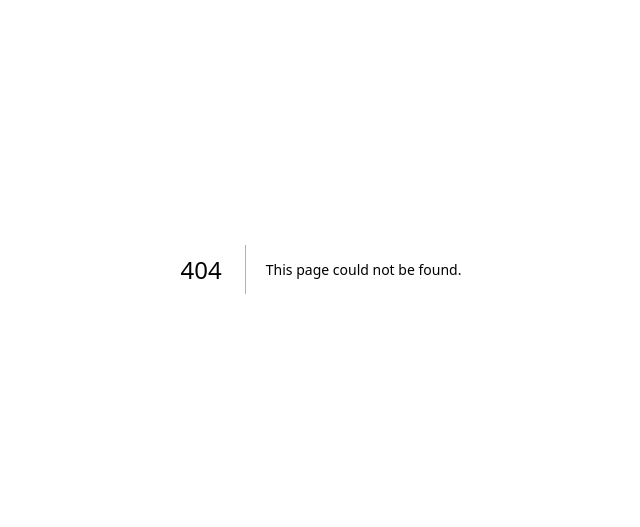
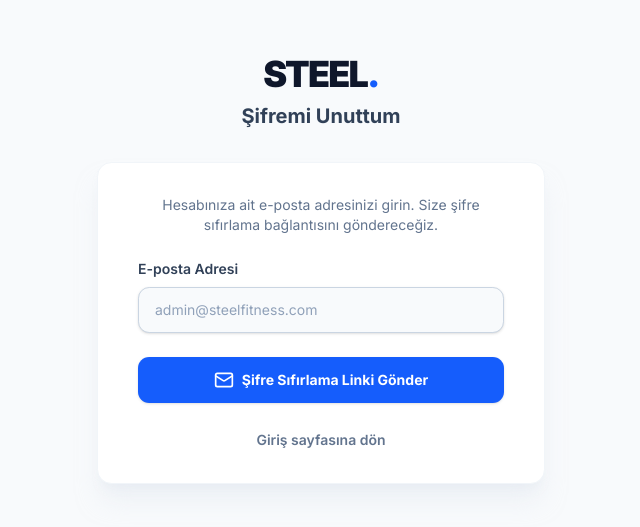
Before and after one commit to Ardaadgr/steel-e-commerce, a Next.js app: page /admin/forgot-password in a window 1280 px wide. Before the commit this address had no page. Shown: the part 131-658 px from the top of the page, without its empty margins (319-959 px from the left). Built offline with nearby package versions, Linux system fonts and the light colour scheme.

Commit message:
fix: removed sidebar from login page and added forgot password flow

```diff
--- /dev/null
+++ b/src/app/admin/AdminLayoutWrapper.tsx
@@ -0,0 +1,32 @@
+"use client"
+
+import { usePathname } from "next/navigation"
+
+export default function AdminLayoutWrapper({
+  children,
+  sidebar,
+  header
+}: {
+  children: React.ReactNode
+  sidebar: React.ReactNode
+  header: React.ReactNode
+}) {
+  const pathname = usePathname()
+  const isAuthPage = pathname === "/admin/login" || pathname === "/admin/forgot-password"
+
+  if (isAuthPage) {
+    return <div className="min-h-screen bg-slate-50 w-full flex-1">{children}</div>
+  }
+
+  return (
+    <div className="min-h-screen bg-slate-50 text-slate-900 flex">
+      {sidebar}
+      <main className="flex-1 flex flex-col h-screen overflow-hidden">
+        {header}
+        <div className="flex-1 overflow-y-auto p-4 md:p-8">
+          {children}
+        </div>
+      </main>
+    </div>
+  )
+}
--- /dev/null
+++ b/src/app/admin/forgot-password/page.tsx
@@ -0,0 +1,96 @@
+"use client"
+
+import { useState } from "react"
+import Link from "next/link"
+import { ArrowLeft, Mail, CheckCircle2 } from "lucide-react"
+
+export default function ForgotPasswordPage() {
+  const [email, setEmail] = useState("")
+  const [isSubmitted, setIsSubmitted] = useState(false)
+
+  const handleSubmit = (e: React.FormEvent) => {
+    e.preventDefault()
+    // For MVP, we mock the email sending process
+    setIsSubmitted(true)
+  }
+
+  return (
+    <div className="min-h-screen bg-slate-50 flex flex-col justify-center py-12 sm:px-6 lg:px-8">
+      <div className="sm:mx-auto sm:w-full sm:max-w-md">
+        <div className="flex justify-center text-4xl font-black text-slate-900 tracking-tighter mb-2">
+          STEEL<span className="text-blue-600">.</span>
+        </div>
+        <h2 className="mt-2 text-center text-xl font-bold text-slate-700">
+          Şifremi Unuttum
+        </h2>
+      </div>
+
+      <div className="mt-8 sm:mx-auto sm:w-full sm:max-w-md">
+        <div className="bg-white py-8 px-4 shadow-xl shadow-slate-200/50 sm:rounded-2xl sm:px-10 border border-slate-100">
+
+          {isSubmitted ? (
+            <div className="text-center space-y-4 py-4">
+              <div className="flex justify-center">
+                <CheckCircle2 className="h-16 w-16 text-green-500" />
+              </div>
+              <h3 className="text-lg font-bold text-slate-900">Talep Alındı</h3>
+              <p className="text-sm text-slate-500">
+                Eğer sistemde <strong>{email}</strong> adresine ait bir admin hesabı varsa, şifre sıfırlama talimatları e-posta adresinize gönderilecektir. (Not: Test modunda e-posta gönderimi devre dışıdır).
+              </p>
+              <div className="pt-4">
+                <Link href="/admin/login" className="text-blue-600 font-semibold hover:text-blue-700 flex items-center justify-center">
+                  <ArrowLeft className="w-4 h-4 mr-2" />
+                  Giriş sayfasına dön
+                </Link>
+              </div>
+            </div>
+          ) : (
+            <form className="space-y-6" onSubmit={handleSubmit}>
+              <p className="text-sm text-slate-500 text-center mb-6">
+                Hesabınıza ait e-posta adresinizi girin. Size şifre sıfırlama bağlantısını göndereceğiz.
+              </p>
+              <div>
+                <label
+                  htmlFor="email"
+                  className="block text-sm font-semibold text-slate-700"
+                >
+                  E-posta Adresi
+                </label>
+                <div className="mt-2 relative">
+                  <input
+                    id="email"
+                    name="email"
+                    type="email"
+                    autoComplete="email"
+                    required
+                    value={email}
+                    onChange={(e) => setEmail(e.target.value)}
+                    className="appearance-none block w-full px-4 py-3 border border-slate-300 rounded-xl shadow-sm placeholder-slate-400 focus:outline-none focus:ring-blue-500 focus:border-blue-500 sm:text-sm bg-slate-50 focus:bg-white transition-colors"
+                    placeholder="admin@steelfitness.com"
+                  />
+                </div>
+              </div>
+
+              <div>
+                <button
+                  type="submit"
+                  className="w-full flex justify-center py-3 px-4 border border-transparent rounded-xl shadow-sm text-sm font-bold text-white bg-blue-600 hover:bg-blue-700 focus:outline-none focus:ring-2 focus:ring-offset-2 focus:ring-blue-500 transition-all"
+                >
+                  <Mail className="w-5 h-5 mr-2" />
+                  Şifre Sıfırlama Linki Gönder
+                </button>
+              </div>
+
+              <div className="text-center mt-4">
+                <Link href="/admin/login" className="text-sm font-semibold text-slate-500 hover:text-slate-700">
+                  Giriş sayfasına dön
+                </Link>
+              </div>
+            </form>
+          )}
+
+        </div>
+      </div>
+    </div>
+  )
+}
--- a/src/app/admin/layout.tsx
+++ b/src/app/admin/layout.tsx
@@ -1,15 +1,14 @@
 import Link from "next/link";
 import { Activity, LayoutDashboard, ShoppingCart, Settings } from "lucide-react";
 import LogoutButton from "./LogoutButton";
+import AdminLayoutWrapper from "./AdminLayoutWrapper";
 
 export default function AdminLayout({
   children,
 }: {
   children: React.ReactNode;
 }) {
-  return (
-    <div className="min-h-screen bg-slate-50 text-slate-900 flex">
-      {/* Sidebar */}
+  const sidebar = (
     <aside className="w-64 bg-white border-r border-slate-200 flex flex-col hidden md:flex">
       <div className="h-16 flex items-center px-6 border-b border-slate-200">
         <Link href="/" className="text-xl font-black tracking-tighter flex items-center">
@@ -40,20 +39,18 @@ export default function AdminLayout({
         <LogoutButton />
       </div>
     </aside>
+  );
 
-      {/* Main Content */}
-      <main className="flex-1 flex flex-col h-screen overflow-hidden">
-        {/* Mobile Header */}
+  const header = (
     <header className="h-16 bg-white border-b border-slate-200 flex items-center justify-between px-4 md:hidden">
       <span className="font-black text-xl">STEEL<span className="text-blue-600">.</span></span>
       <Activity className="w-6 h-6 text-blue-600" />
     </header>
+  );
 
-        {/* Page Content */}
-        <div className="flex-1 overflow-y-auto p-4 md:p-8">
+  return (
+    <AdminLayoutWrapper sidebar={sidebar} header={header}>
       {children}
-        </div>
-      </main>
-    </div>
+    </AdminLayoutWrapper>
   );
 }
--- a/src/app/admin/login/page.tsx
+++ b/src/app/admin/login/page.tsx
@@ -93,6 +93,13 @@ export default function AdminLoginPage() {
                   placeholder="••••••••"
                 />
               </div>
+              <div className="flex items-center justify-end mt-2">
+                <div className="text-sm">
+                  <a href="/admin/forgot-password" className="font-semibold text-blue-600 hover:text-blue-500">
+                    Şifremi unuttum
+                  </a>
+                </div>
+              </div>
             </div>
 
             {error && (
```
Lines whose indentation alone changed are shown as unchanged.
